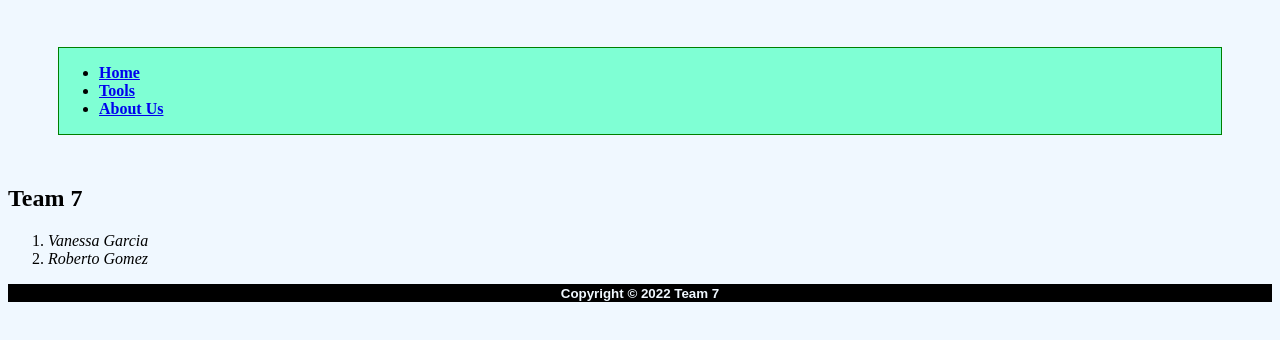
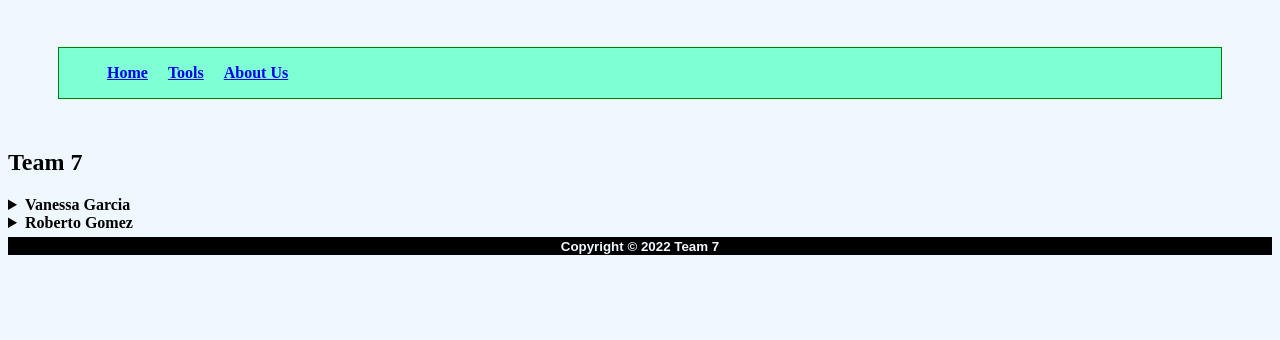
Before and after one commit to UHDrob/misproject.online, a plain HTML site: page about.html in a window 1280 px wide. Shown: the part 154-494 px from the top of the page. Drawn offline with Linux system fonts and the light colour scheme.

Commit message:
Team
Change to details summary

```diff
--- a/about.html
+++ b/about.html
@@ -35,10 +35,15 @@
     <main>
         <section>
             <h2>Team 7</h2>
-            <ol>
-                <li> <em>   Vanessa Garcia   </em> </li>
-                <li> <em>   Roberto Gomez   </em>  </li>
-            </ol>
+
+            <details>
+                <summary><Strong>Vanessa Garcia</strong></summary>
+                <p>Major: </p>
+            </details>
+            <details>
+                <summary><strong>Roberto Gomez</strong></summary>
+                <p>Major: Management Information Systems</p>
+            </details>
         </section>
 
     </main>
--- a/css/main.css
+++ b/css/main.css
@@ -8,6 +8,13 @@ nav {
 
 body {
     background-color:aliceblue;
+}
+
+li {
+    display: inline;
+}
+li a {
+    padding: 8px;
 }
 
 h1 {
```
Also changed, not shown: tools.html (+1 -1 lines).
